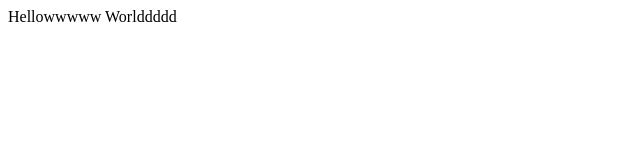
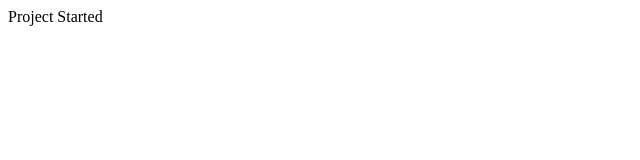
Before and after one commit to ItzzMukut/mr, a plain HTML site: page index.html in a window 1280 px wide. Shown: the whole page, without its empty margins (0-640 px from the left). Drawn offline with Linux system fonts and the light colour scheme.

Commit message:
Body part change

```diff
--- a/index.html
+++ b/index.html
@@ -9,7 +9,7 @@
 
 <body>
 
-Hellowwwww Worlddddd
+Project Started
 
 
 </body>
```
